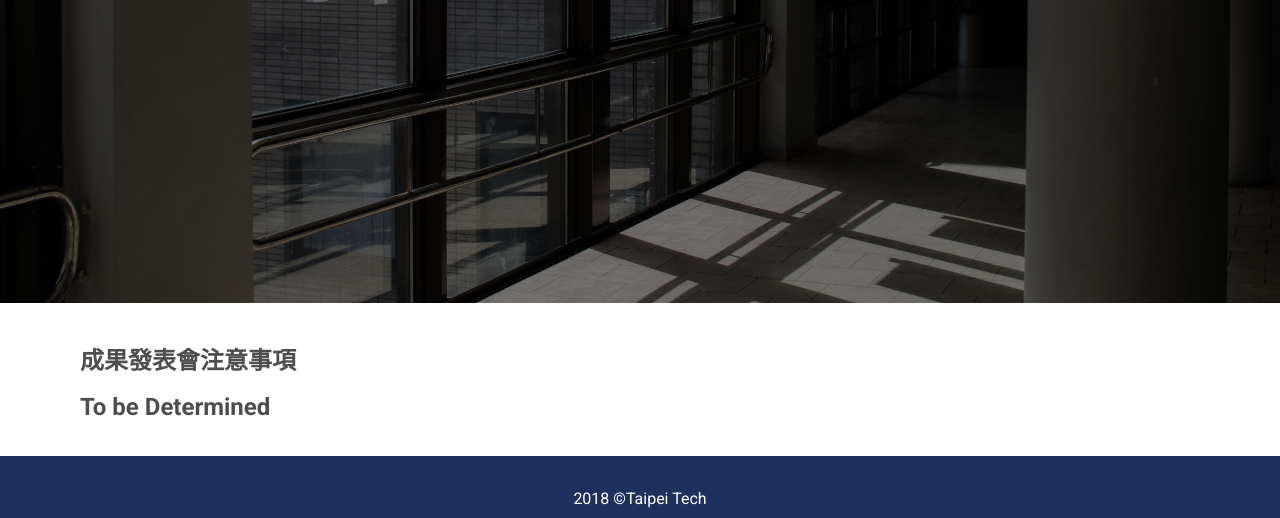
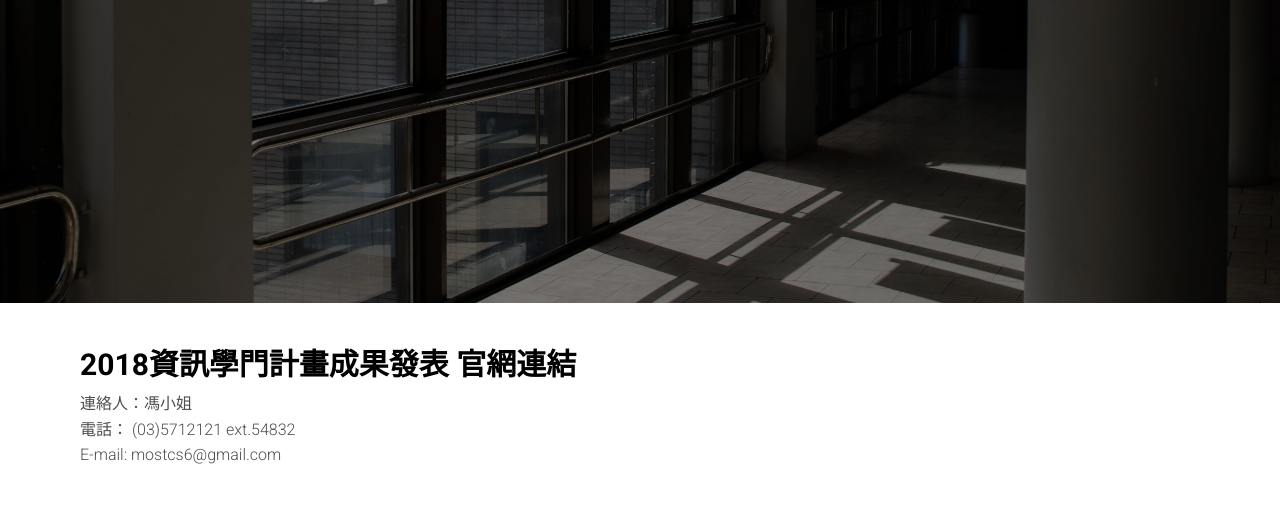
Before and after one commit to 0penth3wind0w/WASN2018, a website: page demo.html in a window 1280 px wide. Shown: the part 497-1015 px from the top of the page. Drawn offline with Linux system fonts and the light colour scheme; files whose address does not match are found by name.

Commit message:
update demo page

```diff
--- a/demo.html
+++ b/demo.html
@@ -59,12 +59,10 @@
         <div class="container">
             <div class="row">
                 <div class="col-md-12">
-                    <h3 class="section-title">成果發表會注意事項</h3>
-                    <h3>To be Determined</h3>
-                    <ol style="display:none">
-                        <li>請至各學門先行註冊</li>
-                        <li>登入並報名各學門之成果發表會，並請詳讀報名流程，避免報名失敗</li>
-                    </ol>
+                    <h2><a href="http://www.google.com/url?q=http%3A%2F%2Fsite.etop.org.tw%2F2018%2Fcsd%2Findex.php%3Fc%3Dmsg14211%26m%3Dlayout%26d%3Dmsg&amp;sa=D&amp;sntz=1&amp;usg=AFQjCNHLM0bNOSmyM-3DEhJydnqMLMiMtA" target="_blank">2018資訊學門計畫成果發表 官網連結</a></h2>
+                    <p>連絡人：馮小姐<br>
+                        電話： (03)5712121 ext.54832<br>
+                        E-mail: mostcs6@gmail.com</p>
                 </div>
             </div>
         </div>
```
